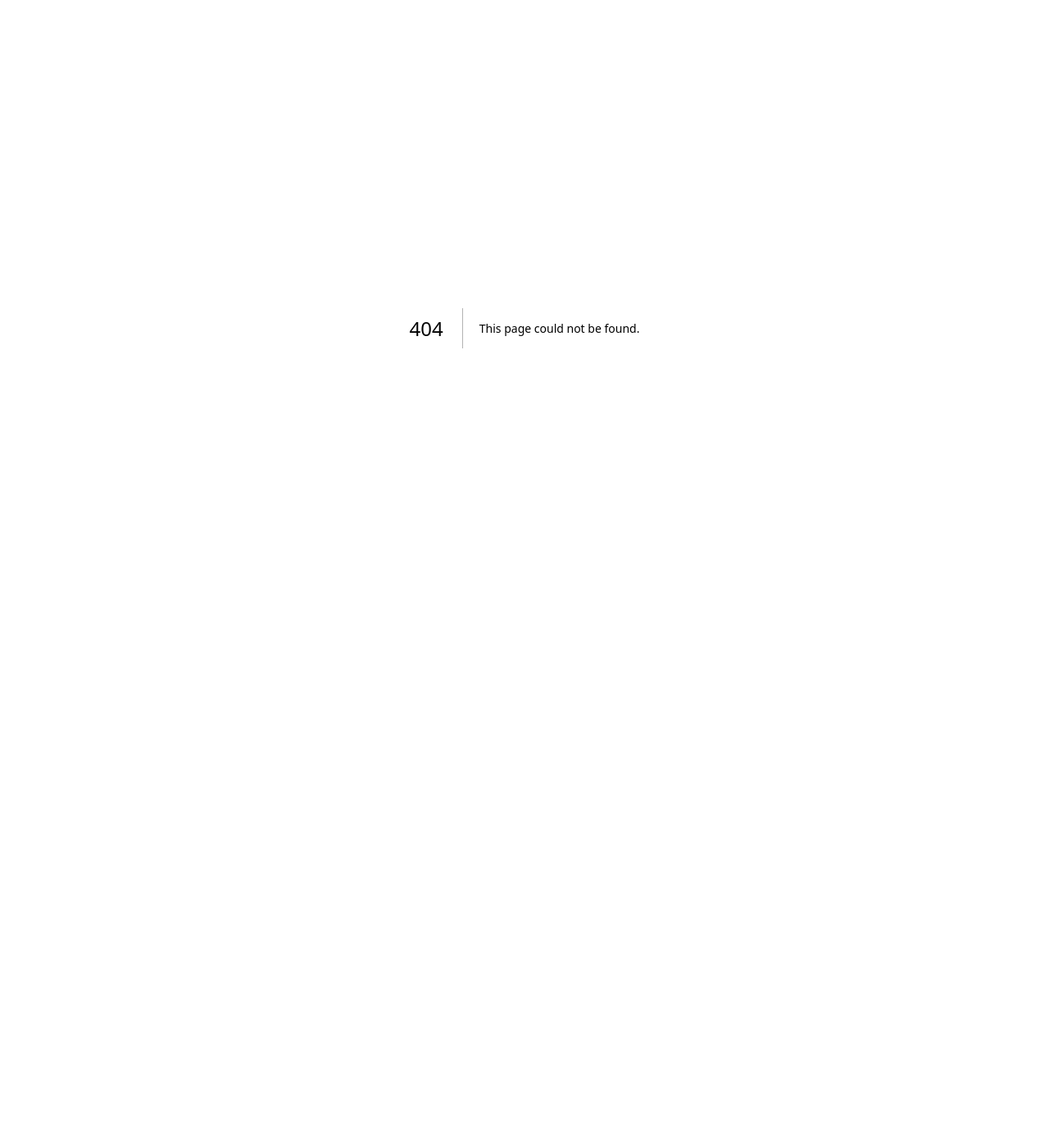
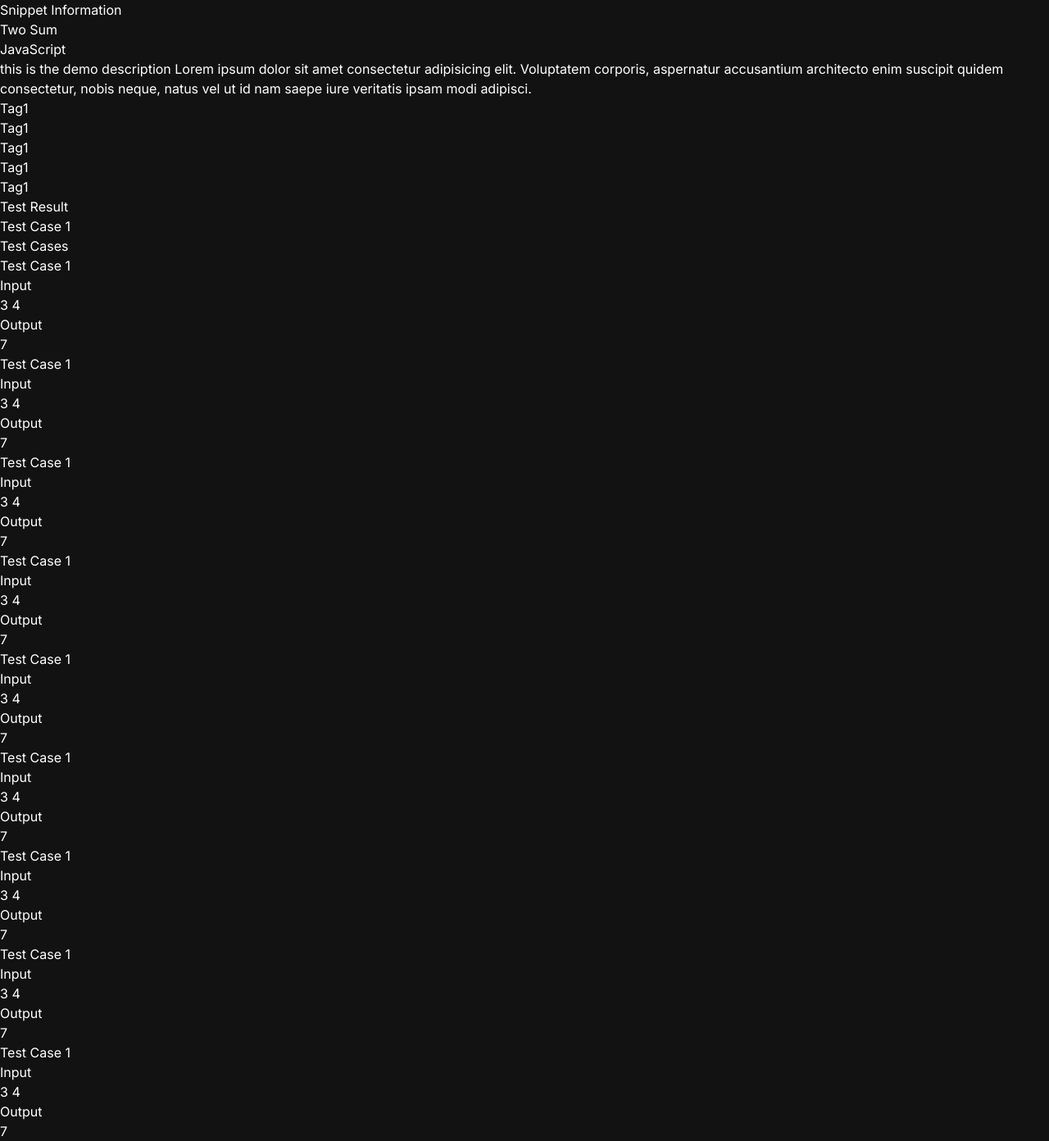
Before and after one commit to SoloDevAbu/SnippetShop, a Next.js app in the folder apps/web/: page /category/1/1 in a window 1280 px wide. Before the commit this address had no page. Shown: the whole page at 82% size. Before the commit the page ends 800 px from the top, so only its background shows below. Built offline with nearby package versions, Linux system fonts and the light colour scheme.

Commit message:
Added the Snippet view page

```diff
--- /dev/null
+++ b/apps/web/app/category/[categoryPath]/[snippetId]/page.tsx
@@ -0,0 +1,158 @@
+import React from 'react'
+
+const SnippetPreview = () => {
+  return (
+    <div className='md:flex overflow-x-hidden h-screen'>
+        <section className='flex flex-col gap-4 w-full md:w-1/2 p-4 h-[50vh] md:h-screen overflow-y-auto mb-4 md:mb-0'>
+            <h1 className='text-3xl font-semibold text-gray-300'>Snippet Information</h1>
+            <div className='flex flex-col gap-4 bg-zinc-900 rounded-lg p-4'>
+                <div className='flex justify-between'>
+                    <h1 className='text-lg font-semibold text-gray-200'>Two Sum</h1>
+                    <h3 className='bg-zinc-800 px-2 py-1 rounded-lg'>JavaScript</h3>
+                </div>
+                <div className='bg-zinc-800 rounded-lg p-2'>
+                    <p className='text-gray-300'>this is the demo description Lorem ipsum dolor sit amet consectetur adipisicing elit. Voluptatem corporis, aspernatur accusantium architecto enim suscipit quidem consectetur, nobis neque, natus vel ut id nam saepe iure veritatis ipsam modi adipisci.</p>
+                </div>
+                <div className='flex flex-wrap gap-2'>
+                    <p className='bg-zinc-800 px-4 py-2 rounded-lg'>Tag1</p>
+                    <p className='bg-zinc-800 px-4 py-2 rounded-lg'>Tag1</p>
+                    <p className='bg-zinc-800 px-4 py-2 rounded-lg'>Tag1</p>
+                    <p className='bg-zinc-800 px-4 py-2 rounded-lg'>Tag1</p>
+                    <p className='bg-zinc-800 px-4 py-2 rounded-lg'>Tag1</p>
+                </div>
+            </div>
+            <h1 className='text-3xl font-semibold text-gray-300'>Test Result</h1>
+            <div className='bg-zinc-900 rounded-lg p-4'>
+                <div>
+                    <h3>Test Case 1</h3>
+
+                </div>
+            </div>
+        </section>
+        <section className='w-full md:w-1/2 p-4 h-[50vh] md:h-screen overflow-y-auto'>
+            <h1 className='text-3xl text-gray-300 font-semibold mb-4'>Test Cases</h1>
+            <div className='flex flex-col gap-2'>
+                <div className='bg-zinc-900 p-4 rounded-lg'>
+                    <h3 className='text-gray-300 mb-2 font-semibold'>Test Case 1</h3>
+                    <div className='flex gap-4'>
+                        <div className='w-1/2 bg-zinc-800 rounded-lg'>
+                            <h3 className='bg-zinc-700 p-2 rounded-t-lg'>Input</h3>
+                            <p className='px-4 py-2'>3 4</p>
+                        </div>
+                        <div className='w-1/2 bg-zinc-800 rounded-lg'>
+                            <h3 className='bg-zinc-700 p-2 rounded-t-lg'>Output</h3>
+                            <p className='px-4 py-2'>7</p>
+                        </div>
+                    </div>
+                </div>
+                <div className='bg-zinc-900 p-4 rounded-lg'>
+                    <h3 className='text-gray-300 mb-2 font-semibold'>Test Case 1</h3>
+                    <div className='flex gap-4'>
+                        <div className='w-1/2 bg-zinc-800 rounded-lg'>
+                            <h3 className='bg-zinc-700 p-2 rounded-t-lg'>Input</h3>
+                            <p className='px-4 py-2'>3 4</p>
+                        </div>
+                        <div className='w-1/2 bg-zinc-800 rounded-lg'>
+                            <h3 className='bg-zinc-700 p-2 rounded-t-lg'>Output</h3>
+                            <p className='px-4 py-2'>7</p>
+                        </div>
+                    </div>
+                </div>
+                <div className='bg-zinc-900 p-4 rounded-lg'>
+                    <h3 className='text-gray-300 mb-2 font-semibold'>Test Case 1</h3>
+                    <div className='flex gap-4'>
+                        <div className='w-1/2 bg-zinc-800 rounded-lg'>
+                            <h3 className='bg-zinc-700 p-2 rounded-t-lg'>Input</h3>
+                            <p className='px-4 py-2'>3 4</p>
+                        </div>
+                        <div className='w-1/2 bg-zinc-800 rounded-lg'>
+                            <h3 className='bg-zinc-700 p-2 rounded-t-lg'>Output</h3>
+                            <p className='px-4 py-2'>7</p>
+                        </div>
+                    </div>
+                </div>
+                <div className='bg-zinc-900 p-4 rounded-lg'>
+                    <h3 className='text-gray-300 mb-2 font-semibold'>Test Case 1</h3>
+                    <div className='flex gap-4'>
+                        <div className='w-1/2 bg-zinc-800 rounded-lg'>
+                            <h3 className='bg-zinc-700 p-2 rounded-t-lg'>Input</h3>
+                            <p className='px-4 py-2'>3 4</p>
+                        </div>
+                        <div className='w-1/2 bg-zinc-800 rounded-lg'>
+                            <h3 className='bg-zinc-700 p-2 rounded-t-lg'>Output</h3>
+                            <p className='px-4 py-2'>7</p>
+                        </div>
+                    </div>
+                </div>
+                <div className='bg-zinc-900 p-4 rounded-lg'>
+                    <h3 className='text-gray-300 mb-2 font-semibold'>Test Case 1</h3>
+                    <div className='flex gap-4'>
+                        <div className='w-1/2 bg-zinc-800 rounded-lg'>
+                            <h3 className='bg-zinc-700 p-2 rounded-t-lg'>Input</h3>
+                            <p className='px-4 py-2'>3 4</p>
+                        </div>
+                        <div className='w-1/2 bg-zinc-800 rounded-lg'>
+                            <h3 className='bg-zinc-700 p-2 rounded-t-lg'>Output</h3>
+                            <p className='px-4 py-2'>7</p>
+                        </div>
+                    </div>
+                </div>
+                <div className='bg-zinc-900 p-4 rounded-lg'>
+                    <h3 className='text-gray-300 mb-2 font-semibold'>Test Case 1</h3>
+                    <div className='flex gap-4'>
+                        <div className='w-1/2 bg-zinc-800 rounded-lg'>
+                            <h3 className='bg-zinc-700 p-2 rounded-t-lg'>Input</h3>
+                            <p className='px-4 py-2'>3 4</p>
+                        </div>
+                        <div className='w-1/2 bg-zinc-800 rounded-lg'>
+                            <h3 className='bg-zinc-700 p-2 rounded-t-lg'>Output</h3>
+                            <p className='px-4 py-2'>7</p>
+                        </div>
+                    </div>
+                </div>
+                <div className='bg-zinc-900 p-4 rounded-lg'>
+                    <h3 className='text-gray-300 mb-2 font-semibold'>Test Case 1</h3>
+                    <div className='flex gap-4'>
+                        <div className='w-1/2 bg-zinc-800 rounded-lg'>
+                            <h3 className='bg-zinc-700 p-2 rounded-t-lg'>Input</h3>
+                            <p className='px-4 py-2'>3 4</p>
+                        </div>
+                        <div className='w-1/2 bg-zinc-800 rounded-lg'>
+                            <h3 className='bg-zinc-700 p-2 rounded-t-lg'>Output</h3>
+                            <p className='px-4 py-2'>7</p>
+                        </div>
+                    </div>
+                </div>
+                <div className='bg-zinc-900 p-4 rounded-lg'>
+                    <h3 className='text-gray-300 mb-2 font-semibold'>Test Case 1</h3>
+                    <div className='flex gap-4'>
+                        <div className='w-1/2 bg-zinc-800 rounded-lg'>
+                            <h3 className='bg-zinc-700 p-2 rounded-t-lg'>Input</h3>
+                            <p className='px-4 py-2'>3 4</p>
+                        </div>
+                        <div className='w-1/2 bg-zinc-800 rounded-lg'>
+                            <h3 className='bg-zinc-700 p-2 rounded-t-lg'>Output</h3>
+                            <p className='px-4 py-2'>7</p>
+                        </div>
+                    </div>
+                </div>
+                <div className='bg-zinc-900 p-4 rounded-lg'>
+                    <h3 className='text-gray-300 mb-2 font-semibold'>Test Case 1</h3>
+                    <div className='flex gap-4'>
+                        <div className='w-1/2 bg-zinc-800 rounded-lg'>
+                            <h3 className='bg-zinc-700 p-2 rounded-t-lg'>Input</h3>
+                            <p className='px-4 py-2'>3 4</p>
+                        </div>
+                        <div className='w-1/2 bg-zinc-800 rounded-lg'>
+                            <h3 className='bg-zinc-700 p-2 rounded-t-lg'>Output</h3>
+                            <p className='px-4 py-2'>7</p>
+                        </div>
+                    </div>
+                </div>
+            </div>
+        </section>
+    </div>
+  )
+}
+
+export default SnippetPreview
--- a/apps/web/app/category/layout.tsx
+++ b/apps/web/app/category/layout.tsx
@@ -1,15 +1,20 @@
+"use client"
+
 import { JSX } from "react/jsx-runtime";
 import { TopBar } from "../../../../packages/ui/src/category/topbar";
+import { usePathname } from "next/navigation";
 
 export default function Layout({
     children
 }: {
     children: React.ReactNode;
 }): JSX.Element {
+    const pathname = usePathname();
+    const isSnippetPage = pathname.split('/').length > 3;
     return (
         <>
-            <TopBar />
-            <div className="mt-24">
+            {!isSnippetPage && <TopBar />}
+            <div className={!isSnippetPage ? "mt-24" : ""}>
                 {children}
             </div>
         </>
--- a/apps/web/tailwind.config.js
+++ b/apps/web/tailwind.config.js
@@ -2,6 +2,7 @@
 export const content = [
   "./app/**/*.{js,ts,jsx,tsx,mdx}",
   "./pages/**/*.{js,ts,jsx,tsx,mdx}",
+  "./components/**/*.{js,ts,jsx,tsx,mdx}",
   "../../packages/ui/**/*.{js,ts,jsx,tsx,mdx}",
 
   // Or if using `src` directory:
```
Also changed, not shown: apps/web/components/category-page.tsx (+24 -7 lines), packages/ui/src/category/snippet-card.tsx (+9 -6 lines), 2 other files (tests, documents, lock files or other folders).
